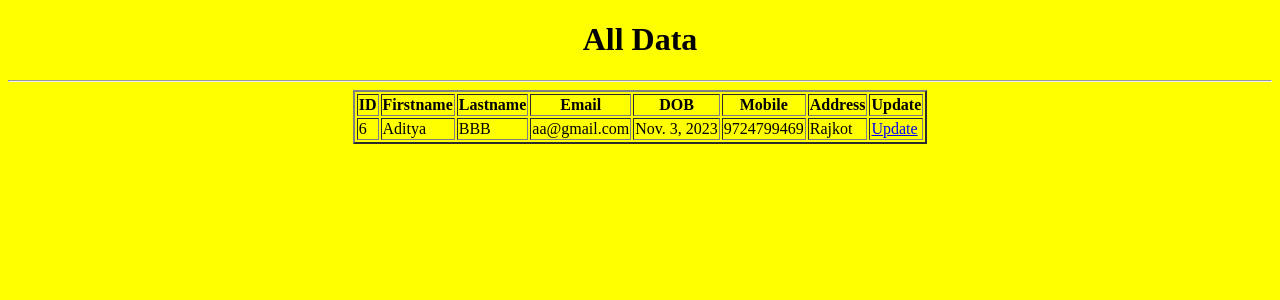
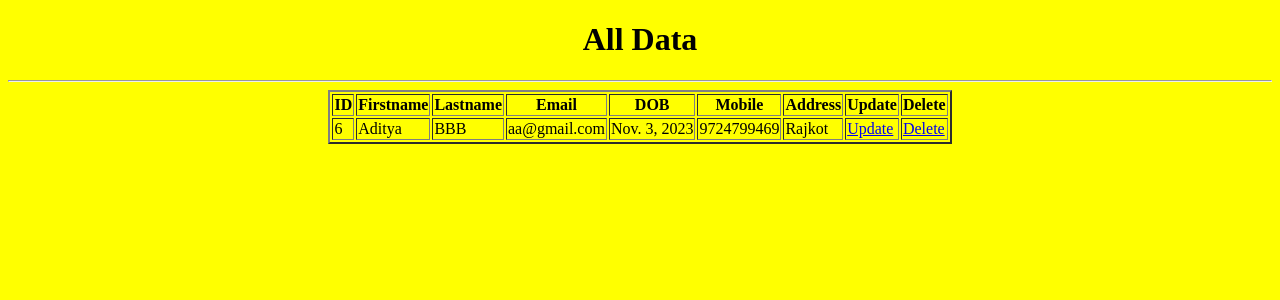
Before and after one commit to SanketTOPS/07Aug_Python, a Django app: page /showdata/ in a window 1280 px wide. Shown: the top 300 px of the page. Run offline with Django 4.2, Linux system fonts and the light colour scheme; data comes from the database, SQL or seed files in the repository; both versions use the stored data as it was after the commit.

Commit message:
Final CRUD

```diff
--- a/Django Project/DBProject/DBProject/urls.py
+++ b/Django Project/DBProject/DBProject/urls.py
@@ -23,4 +23,5 @@ urlpatterns = [
     path('',views.index),
     path('showdata/',views.showdata,name='showdata'),
     path('updatedata/<int:id>',views.updatedata),
+    path('deletedata/<int:id>',views.deletedata),
 ]
--- a/Django Project/DBProject/myapp/templates/showdata.html
+++ b/Django Project/DBProject/myapp/templates/showdata.html
@@ -30,6 +30,7 @@
             <th>Mobile</th>
             <th>Address</th>
             <th>Update</th>
+            <th>Delete</th>
         </tr>
         {% for i in data %}
         <tr>
@@ -41,6 +42,7 @@
             <td>{{i.mobile}}</td>
             <td>{{i.address}}</td>
             <td><a href="/updatedata/{{i.id}}">Update</a></td>
+            <td><a href="/deletedata/{{i.id}}">Delete</a></td>
         </tr>
         {% endfor %}
     </table>
--- a/Django Project/DBProject/myapp/views.py
+++ b/Django Project/DBProject/myapp/views.py
@@ -38,3 +38,9 @@ def updatedata(request,id):
     else:
         print("Error!")
     return render(request,'updatedata.html',{'stid':stid})
+
+
+def deletedata(request,id):
+    stid=userinfo.objects.get(id=id)
+    userinfo.delete(stid)
+    return redirect('showdata')
```
Also changed, not shown: Django Project/DBProject/db.sqlite3.
